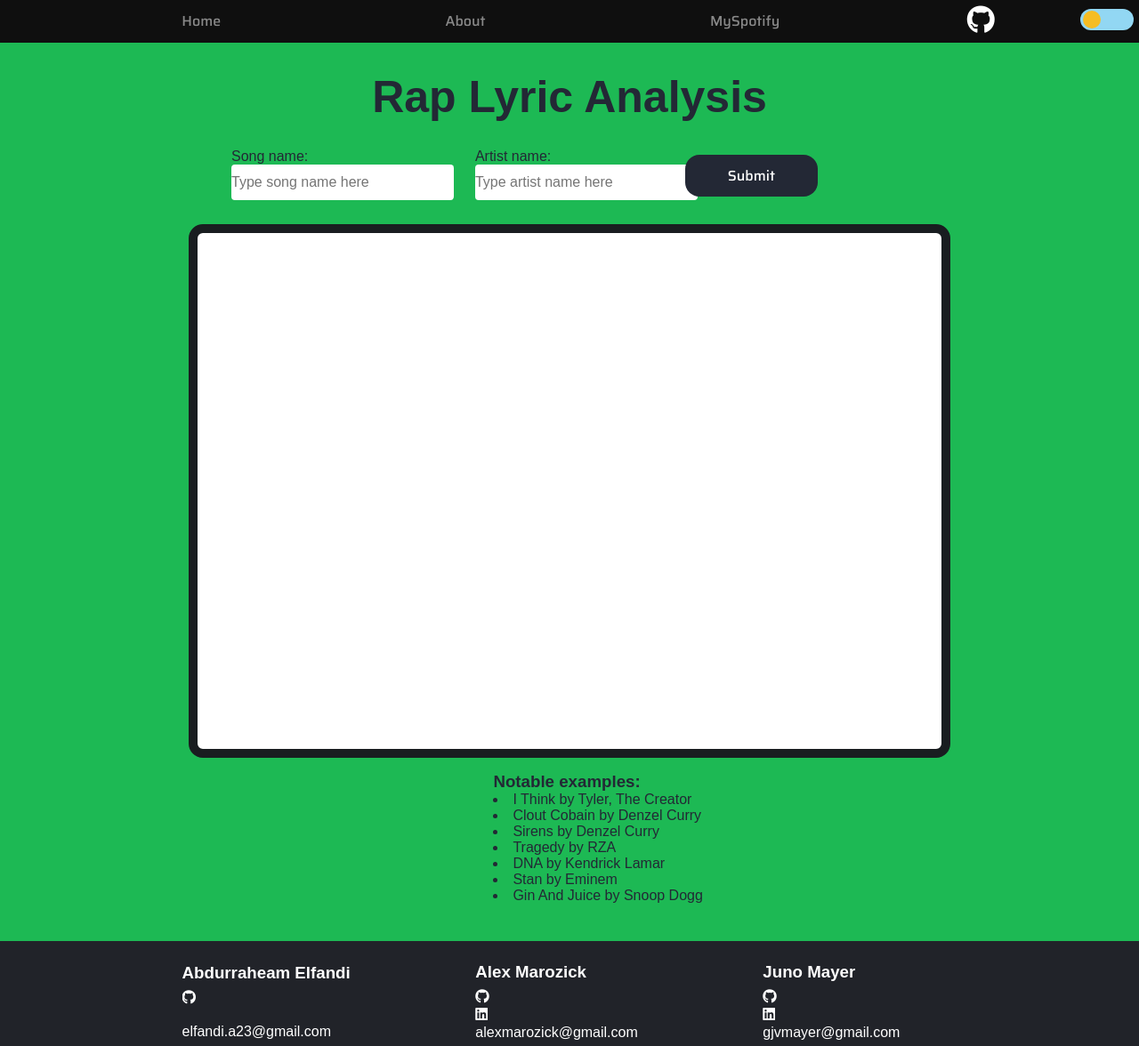
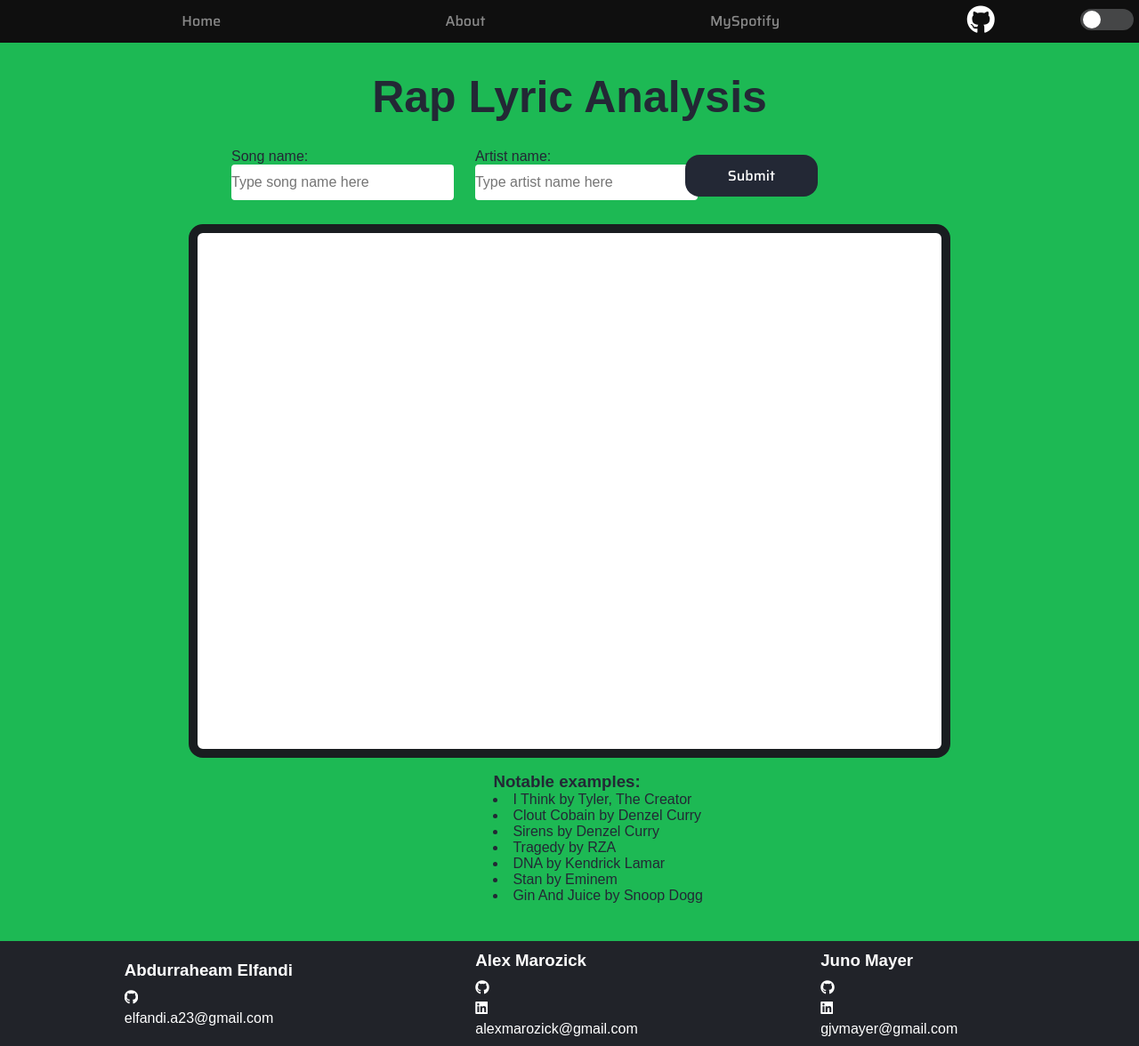
Before and after one commit to alexmarozick/RapAnalysis, a Flask app: page / in a window 1280 px wide. Shown: the whole page at 89% size. Run offline with Flask 2, Linux system fonts and the light colour scheme; parts of the project's set-up code (start-up, migrations or seed data) failed here and were passed over; some libraries are stand-ins or nearby versions.

Commit message:
Removed footer from spotify.html and about.html and made some changes to the footer.css, also made the default mode to be dark mode.

```diff
--- a/app.py
+++ b/app.py
@@ -152,7 +152,7 @@ def analyzeSpotify():
     songs = []
 
 
-    # get all song names from teh playlist
+    # get all song names from the playlist
     songnames = [songname['song'] for songname in songs_artists]
     # loop through all the queries returned from getsongdata
     for i, query in enumerate(songdata):
--- a/static/JSscripts/main.js
+++ b/static/JSscripts/main.js
@@ -5,12 +5,12 @@ const pressSwitch = document.querySelector('.switch input[type="checkbox"]');
 
 function switchBtn(e) {
     if (e.target.checked) {
-        document.documentElement.setAttribute('data-mode', 'dark'); // set the attibute to dark
-        localStorage.setItem('mode', 'dark'); // set the mode to document storage so we can use it if the user refreshes
+        document.documentElement.setAttribute('data-mode', 'light'); // set the attibute to dark
+        localStorage.setItem('mode', 'light'); // set the mode to document storage so we can use it if the user refreshes
     }
     else {
-        document.documentElement.setAttribute('data-mode', 'light');  // set the attibute to light
-        localStorage.setItem('mode', 'light'); // set the mode to document storage so we can use it if the user refreshes
+        document.documentElement.setAttribute('data-mode', 'dark');  // set the attibute to light
+        localStorage.setItem('mode', 'dark'); // set the mode to document storage so we can use it if the user refreshes
     }
 }
 
@@ -30,7 +30,7 @@ it make it so that the switch is checked.
 
 if (currentMode) {
     document.documentElement.setAttribute('data-mode', currentMode);
-    if (currentMode === 'dark') {
+    if (currentMode === 'light') {
         pressSwitch.checked = true;
     }
 }
--- a/static/stylesheets/footer.css
+++ b/static/stylesheets/footer.css
@@ -7,6 +7,7 @@
 
 .footer-container {
     background-color: #212329;
+    color: #fff;
     padding:  1.5rem 0 1.5rem 0;/* top right bottom left */
     /* margin:  1.5rem 0 1.5rem 0; */
     /* margin-top: 1.5rem; */
@@ -14,9 +15,13 @@
     bottom: 0;
     position: absolute;
     clear: both;
+    /* height: 10%; */
     height: 10%;
+    display: flex; /* now everything is side by side*/
+    justify-content: space-evenly; /* centering things */
+    /* margin: 0 auto; */
 }
-
+/*not used anymore*/
 .footer {
     width:80%;
     /* height: 10vh; */
@@ -26,6 +31,7 @@
     justify-content: space-evenly; /* centering things */
     flex-wrap: wrap;
     margin: 0 auto;
+    height: inherit;
 }
 
 .footer-heading {
@@ -50,3 +56,14 @@
     color: red;
     transition: 0.3s ease-out
 }
+
+
+  .contact-info {
+    list-style: none;
+    padding: 0.1rem;
+  }
+
+  .contact-item {
+    list-style: none;
+    padding: 0.1rem 0;
+  }
--- a/static/stylesheets/style.css
+++ b/static/stylesheets/style.css
@@ -187,6 +187,7 @@ a.nav-link {
   right: 0;
   bottom: 0;
   background-color: rgb(146, 215, 243);
+  background-color: #454647;
   -webkit-transition: 0.4s;
   transition: 0.4s;
   border-radius: 34px;
@@ -201,10 +202,11 @@ a.nav-link {
   left: 3px;
   top: 2px;
   bottom: 4px;
-  background-color: rgb(245, 189, 35);
+  background-color: rgb(255, 255, 255);
   -webkit-transition: 0.4s;
   transition: 0.4s;
   border-radius: 34px; /*Set the raidus of the content to be 1 so we get something like a circle*/
+
 }
 
 /*Make the silder circle move when clicked on the slider*/
@@ -212,12 +214,13 @@ input:checked + .slider:before {
   -webkit-transform: translateX(34px);
   -ms-transform: translateX(34px);
   transform: translateX(34px);
-  background-color: rgb(255, 255, 255);
+
+  background-color: rgb(245, 189, 35);
 }
 
 /*Set background of the slider after being clicked*/
 input:checked + .slider {
-  background-color: #454647;
+  background-color: rgb(146, 215, 243);
 }
 /*End of nav bar contents*/
 
@@ -351,17 +354,6 @@ label.btn input[type="file"] {
   display: block;
 }
 
-.contact-list {
-  display: flex;
-  flex-direction: column;
-}
-.contact-info {
-  font-size: 1.5rem;
-  text-align: center;
-  align-items: center;
-  list-style: none;
-  padding: 10px;
-}
 
 .email-link {
   color: rgb(26, 115, 248);
--- a/templates/index.html
+++ b/templates/index.html
@@ -143,39 +143,66 @@
 
     <!-- footer -->
     <div class="footer-container">
-        <div class="footer">
+
         <div class="footer-heading footer-1">
+            <ul class="contact-info">
+                <li class="contact-item">
                     <h3>Abdurraheam Elfandi</h3>
+                </li>
+                <li class="contact-item">
                 <a href="https://github.com/Abduarraheem" class="contact-icon" target="_blank">
                     <i class="fa fa-github" aria-hidden="true"></i>
                 </a>
-                <br>
+                </li>
+                <li class="contact-item">
                     <a class="email-link" href="mailto:elfandi.a23@gmail.com">elfandi.a23@gmail.com</a>
+                </li>
+            </ul>
         </div>
 
         <div class="footer-heading footer-2">
+            <ul class="contact-info">
+                <li class="contact-item">
                     <h3>Alex Marozick</h3>
+                <li class="contact-item">
                     <a href="https://github.com/alexmarozick" class="contact-icon" target="_blank">
                         <i class="fa fa-github" aria-hidden="true"></i>
                     </a>
+                </li>
+                <li class="contact-item">
                     <a href="https://www.linkedin.com/in/alex-marozick-290b85195/" class="contact-icon" target="_blank">
                         <i class="fa fa-linkedin-square" aria-hidden="true"></i>
                     </a>
+                </li>
+                <li class="contact-item">
                     <a class="email-link" href="mailto:alexmarozick@gmail.com">alexmarozick@gmail.com</a>
+                </li>
+            </ul>
         </div>
 
         <div class="footer-heading footer-3">
+            <ul class="contact-info">
+                <li class="contact-item">
                     <h3>Juno Mayer</h3>
+                </li>
+                <li class="contact-item">
                     <a href="https://github.com/Saybrr" class="contact-icon" target="_blank">
                         <i class="fa fa-github" aria-hidden="true"></i>
                     </a>
+                </li>
+                <li class="contact-item">
                     <a href="https://www.linkedin.com/in/juno-mayer-b50a441a2/" class="contact-icon" target="_blank">
                         <i class="fa fa-linkedin-square" aria-hidden="true"></i>
                     </a>
+                </li>
+                <li class="contact-item">
                     <a class="email-link" href="mailto:gjvmayer@gmail.com"> gjvmayer@gmail.com</a>
+                </li>
+            </ul>
         </div>
+
 </div>
-    </div>
+
 
 
 <script src="../static/JSscripts/main.js"></script>
```
Also changed, not shown: static/stylesheets/about.css (+7 -3 lines), static/stylesheets/spotify.css (+7 -3 lines), templates/about.html (+32 -5 lines), templates/spotify.html (+31 -5 lines). Lines whose indentation alone changed are shown as unchanged.
